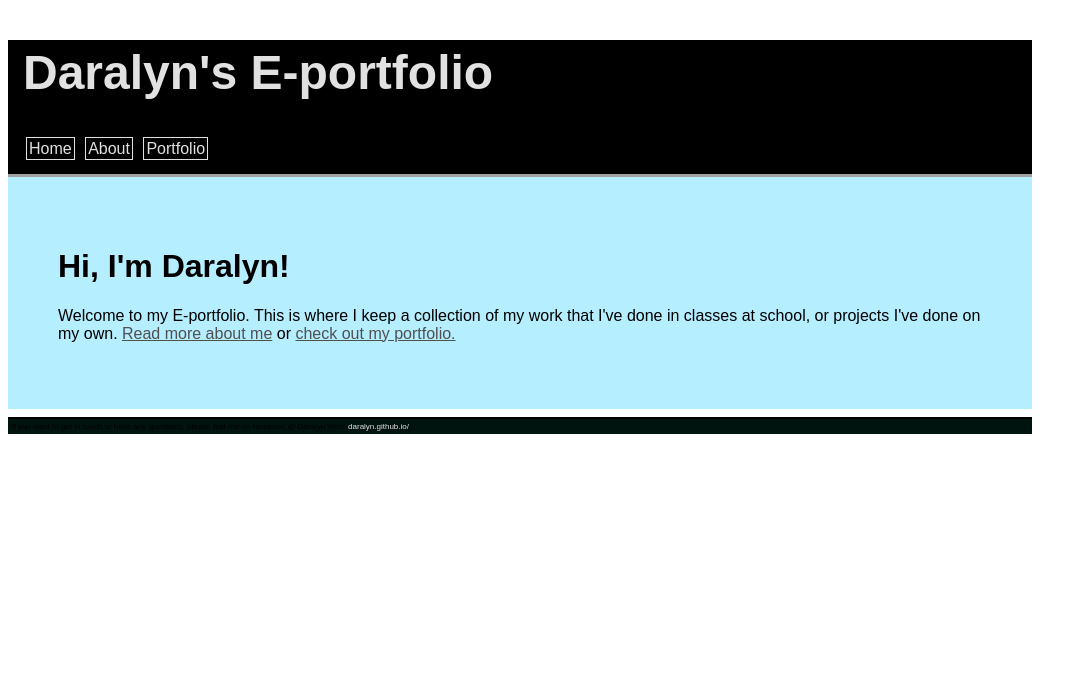
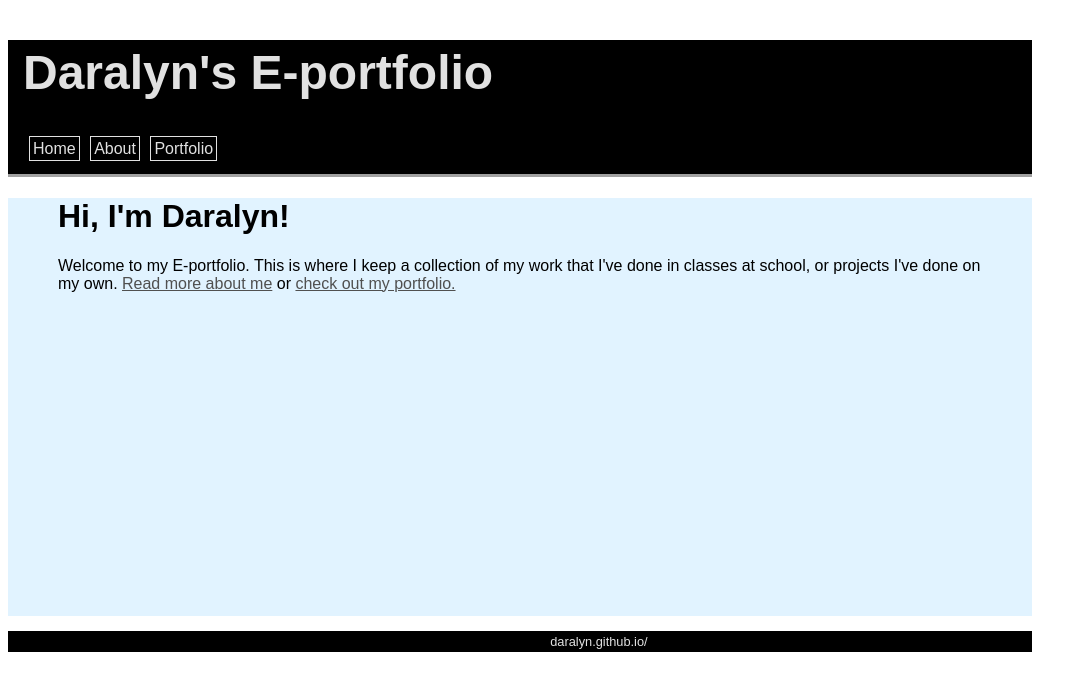
Before and after one commit to daralyn/daralyn.github.io, a Jekyll site: the page built from index.html, in a window 1280 px wide. Shown: the top 691 px of the page, without its empty margins (0-1087 px from the left). Built offline with Jekyll 4.4.1, drawn with Linux system fonts in a browser that asks for light colours.

Commit message:
Update main.css

```diff
--- a/css/main.css
+++ b/css/main.css
@@ -26,21 +26,24 @@ a {
 }
 .navbutton{
     border: 1px solid rgb(225, 225, 225);
-    padding: 2px;
-    margin: 3px;
+    padding: 3px;
+    margin-left: 6px;
+}
 
-}
 a:hover {
     text-decoration: underline;
 }
 
 h1 {
     font-family: 'AR BONNIE', 'Arial', 'Sans-Serif';
+    font-height: 20px;
 }
 
 #contentdefault{
-    background-color: rgb(181, 238, 255);
-    padding: 50px;
+    background-color: rgb(225, 243, 255);
+    padding-left: 50px;
+    padding-right: 50px;
+    padding-bottom: 30%;
 }
 
 p {
@@ -48,12 +51,12 @@ p {
 }
 
 #divfootdefault {
-    border-top: 2px solid rgb(0, 0, 0);
-    font-size: .5em;
+    border-top: 2px solid rgb(255, 255, 255);
+    font-size: .8em;
     font-family: 'Arial', 'Sans-Serif';
-    background-color: rgb(0, 20, 15);
+    background-color: rgb(0, 0, 0);
     padding: 3px;
-    color: (225, 225, 225);
+    color: (100, 100, 100);
 }
 
 
```
